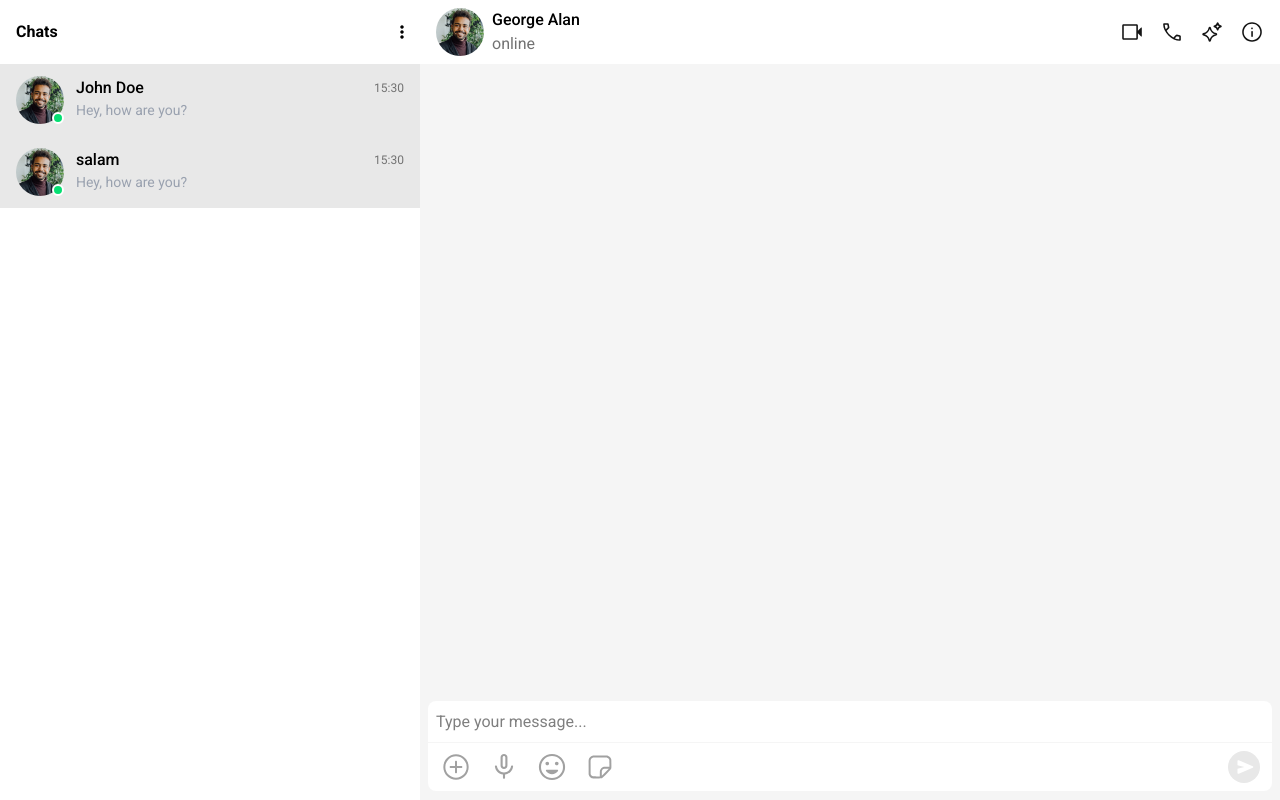
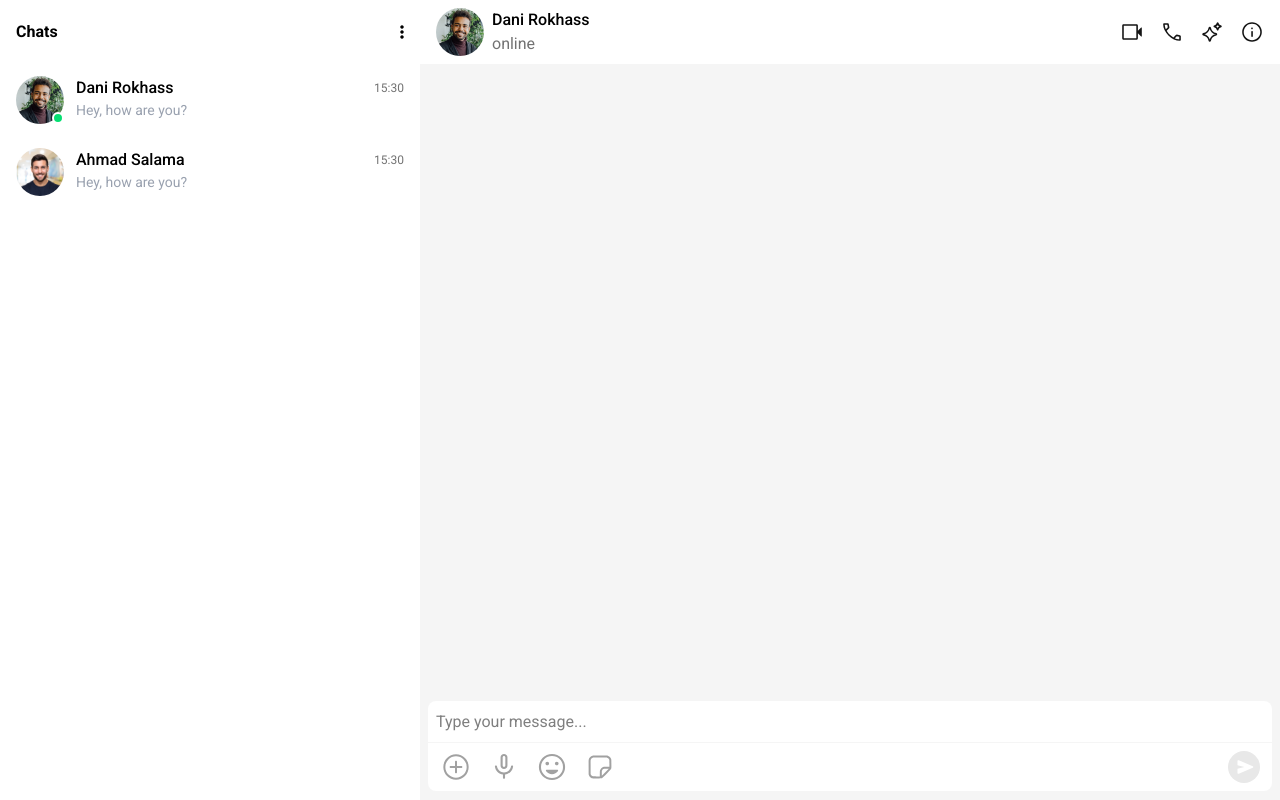
Before and after one commit to chariff16/chat-app, a Vue app: page /message/1 in a window 1280 px wide. Built offline with nearby package versions, Linux system fonts and the light colour scheme; a web font is replaced by a local one.

Commit message:
adding the functionalt of swicthing chats

```diff
--- a/src/assets/data/messages.json
+++ b/src/assets/data/messages.json
@@ -1,12 +1,28 @@
 {
     "1": {
-        "username": "Charif",
+        "name": "Dani Rokhass",
+        "isOnline": true,
+        "profilePic": "/users-images/user1.png",
         "message": [
             {
                 "content": "Hello, how are you today?",
                 "timestamp": "2022-01-01 10:00",
                 "type": "text",
-                "sender": "Charif",
+                "sender": "Dani Rokhass",
+                "receiver": true
+            }
+        ]
+    },
+    "2": {
+        "name": "Ahmad Salama",
+        "isOnline": false,
+        "profilePic": "/users-images/user2.png",
+        "message": [
+            {
+                "content": "Hello, how are you today?",
+                "timestamp": "2022-01-01 10:00",
+                "type": "text",
+                "sender": "Ahmad Salama",
                 "receiver": true
             }
         ]
--- a/src/assets/data/users.json
+++ b/src/assets/data/users.json
@@ -2,7 +2,7 @@
     {
         "id": 1,
         "userId": 1,
-        "name": "John Doe",
+        "name": "Dani Rokhass",
         "isOnline": true,
         "lastMessage": "Hey, how are you?",
         "lastMessageTime": "15:30",
@@ -13,12 +13,12 @@
     {
         "id": 1,
         "userId": 1,
-        "name": "salam",
-        "isOnline": true,
+        "name": "Ahmad Salama",
+        "isOnline": false,
         "lastMessage": "Hey, how are you?",
         "lastMessageTime": "15:30",
         "unReadMessages": 2,
-        "profilePic": "/users-images/user1.png",
+        "profilePic": "/users-images/user2.png",
         "messageID": 2
     }
 ]
--- a/src/components/Messages/MessageHeader.vue
+++ b/src/components/Messages/MessageHeader.vue
@@ -2,13 +2,13 @@
     <div class="w-full h-[4rem] flex justify-between items-center px-4 py-2 bg-white">
         <div class="flex gap-2">
             <div class=" h-[3rem] w-[3rem] rounded-full relative bg-cover bg-center bg-no-repeat"
-                :style="`background-image : url('${user}')`"></div>
+                :style="`background-image : url('${User.profilePic}')`"></div>
             <div class="">
                 <p class="font-medium">
-                    George Alan
+                    {{ User.name }}
                 </p>
                 <p class="text-[#727272]">
-                    online
+                    {{ User.isOnline ? 'online' : '' }}
                 </p>
             </div>
         </div>
@@ -22,11 +22,22 @@
 </template>
 
 <script setup>
+import { useRoute, useRouter } from 'vue-router';
+import messages from '@/assets/data/messages.json';
 import user from '/users-images/user1.png';
 import video from '@/assets/icons/video-icon.svg';
 import call from '@/assets/icons/call-icon.svg';
 import ai from '@/assets/icons/ai-icon.svg';
 import info from '@/assets/icons/info-icon.svg';
+import { computed } from 'vue';
+
+const route = useRoute();
+const router = useRouter();
+
+const User = computed(() => {
+    return messages[route.params.id];
+})
+
 </script>
 
 <style scoped></style>
--- a/src/components/Messages/MessagesBody.vue
+++ b/src/components/Messages/MessagesBody.vue
@@ -21,8 +21,11 @@ const route = useRoute();
 const router = useRouter();
 
 
+
+
 console.log('route param :', route.params.id);
-console.log('this is the messages', messages);
+console.log('this is the messages', messages[route.params.id]);
+// Object.keys(messages)
 
 
 
--- a/src/components/chat-list/ChatIterm.vue
+++ b/src/components/chat-list/ChatIterm.vue
@@ -1,6 +1,7 @@
 <template>
     <RouterLink :to="`/message/${props.data.messageID}`">
-        <div class="h-[4.5rem] flex gap-3 bg-[#E8E8E8] px-4 py-3 cursor-pointer">
+        <div class="h-[4.5rem] flex gap-3  px-4 py-3 cursor-pointer"
+            :class="selected ? 'bg-[#E8E8E8]' : 'hover:bg-[#E8E8E8]'">
             <div class=" h-[3rem] w-[3rem] rounded-full relative bg-cover bg-center bg-no-repeat"
                 :style="`background-image : url('${props.data.profilePic}')`">
                 <div v-if="props.data.isOnline"
@@ -32,6 +33,10 @@ const props = defineProps(
         data: {
             type: Object
         },
+        selected: {
+            type: Boolean,
+            default: false
+        }
     },
 );
 
--- a/src/containers/ChatList.vue
+++ b/src/containers/ChatList.vue
@@ -6,13 +6,25 @@
             </h2>
             <i class="fa-solid fa-ellipsis-vertical"></i>
         </div>
-        <ChatIterm v-for="person in UsersList" :data="person" />
+        <ChatIterm v-for="(person, index) in UsersList" @click="selecteUser(index)" :data="person"
+            :selected="isSelected(index)" />
     </aside>
 </template>
 
 <script setup>
 import ChatIterm from '@/components/chat-list/ChatIterm.vue';
 import UsersList from '@/assets/data/users.json';
+import { computed, ref } from 'vue';
+
+
+const userSelected = ref(null);
+const selecteUser = (index) => {
+    userSelected.value = index;
+}
+
+const isSelected = (index) => {
+    return index === userSelected.value;
+}
 </script>
 
 <style scoped></style>
```
Also changed, not shown: public/users-images/user2.png (added).
